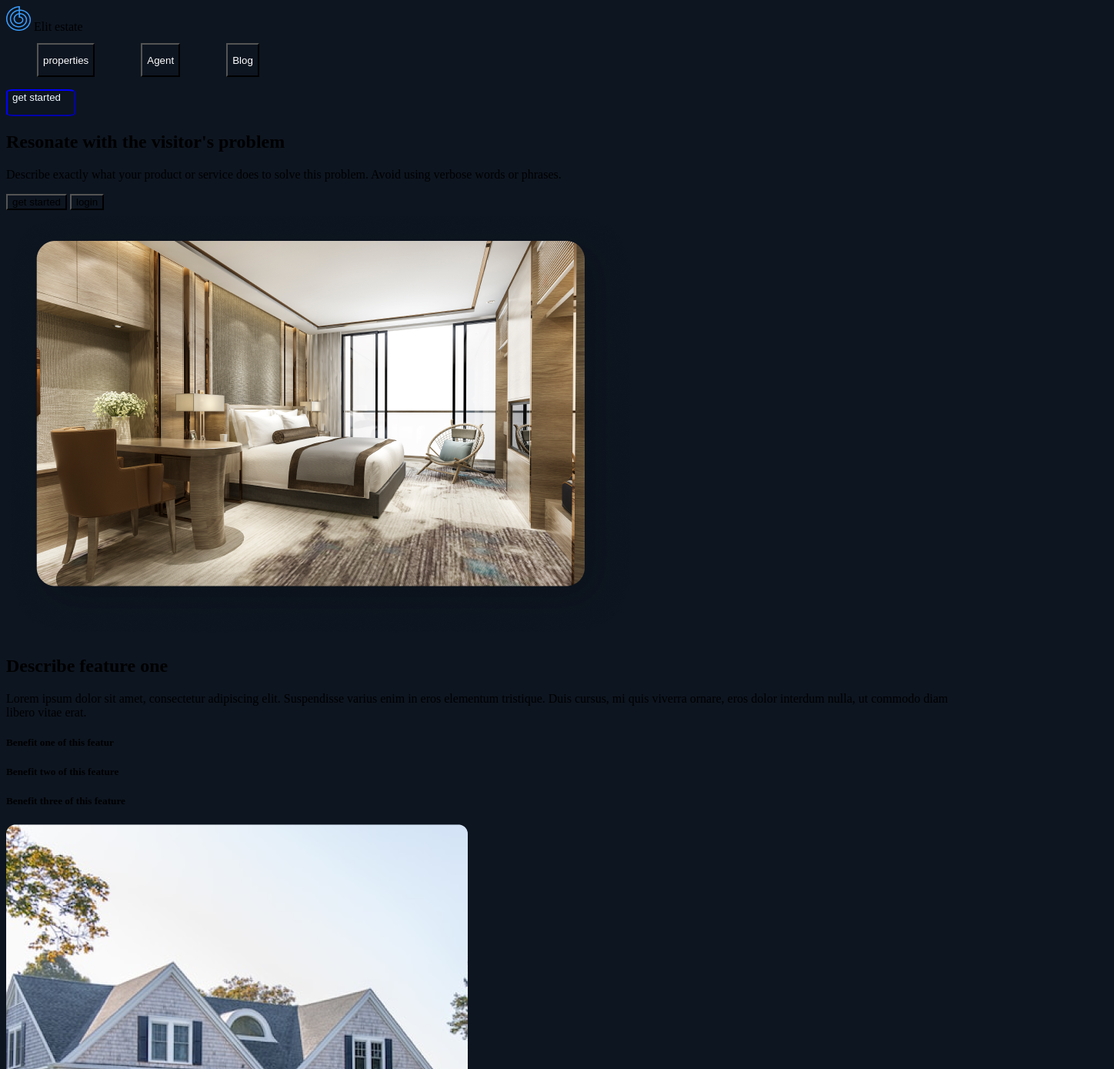
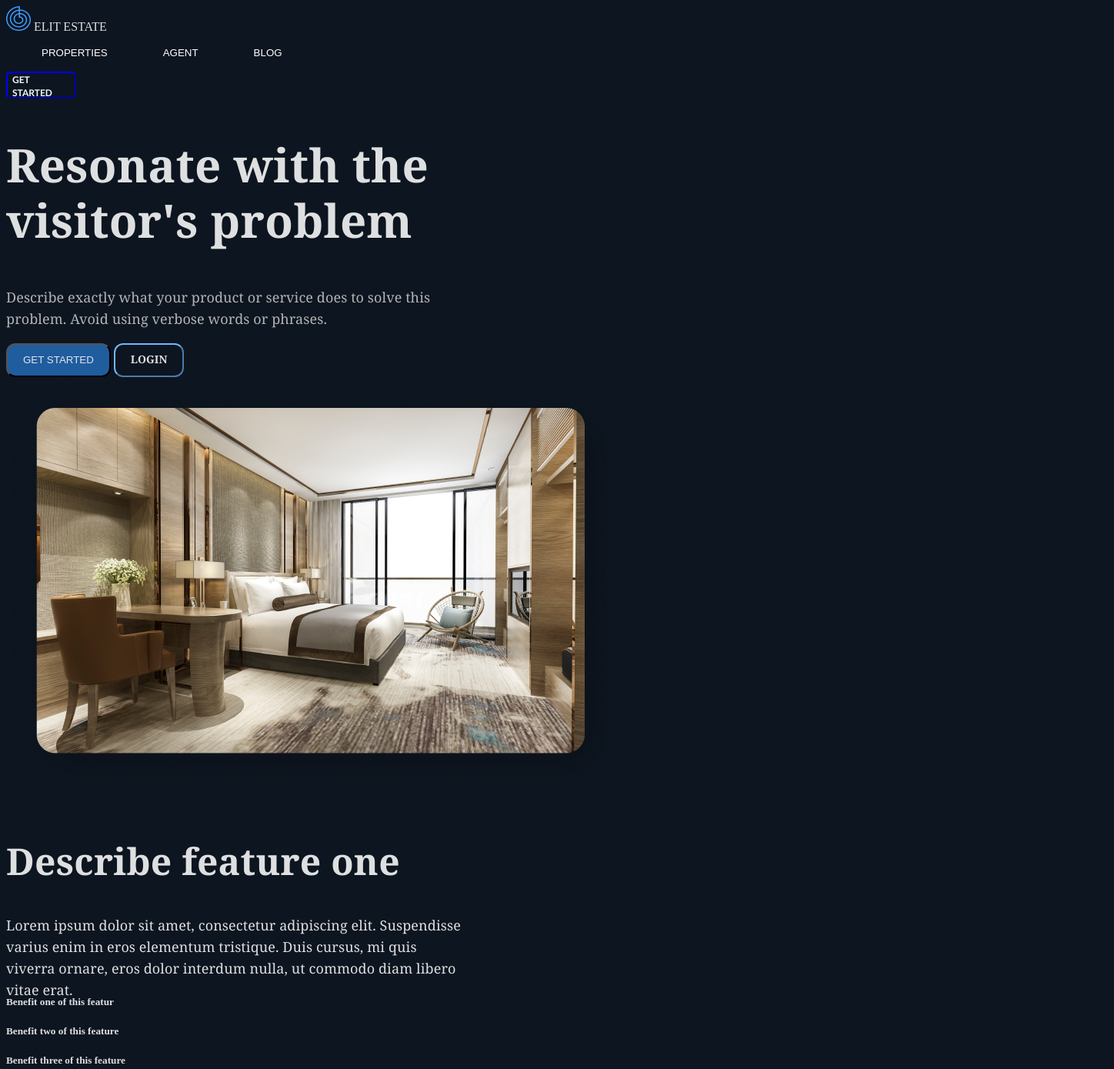
Before and after one commit to Augustine1000/landing-homepage, a plain HTML site: page landing main/index.html in a window 1280 px wide. Shown: the top 1389 px of the page at 77% size, 1448 px wide, since content can reach past the window. Drawn offline with Linux system fonts and the light colour scheme.

Commit message:
chore:setup up more designs

```diff
--- a/landing main/index.html
+++ b/landing main/index.html
@@ -28,19 +28,22 @@
     </header>
 
     <section id="login-pge">
+        <div class="one">
           <div class="login">
-            <h1>Resonate with the visitor's problem</h1>
-            <p>Describe exactly what your product or service does to solve this problem. Avoid using verbose words or phrases.</p>
+             <h1><b>Resonate with the visitor's problem</b></h1>
+             <p id="up">Describe exactly what your product or service does to solve this problem. Avoid using verbose words or phrases.</p>
              <button id="get-started" type="button">get started</button>
-            <button id="login" type="button">login</button>
+             <button id="loginup" type="button">login</button>
           </div>
           <div class="classic-suite">
              <img src="luxury-classic-modern-bedroom-suite-hotel 1.png" alt="classic modern suite">
          </div>
+        </div>
     </section>
 
     <section id="feature-one">
-        <h2>Describe feature one</h2>
+        <div class="then">
+          <h2><b>Describe feature one</b></h2>
           <div class="properties-grid">
              <div class="explanation-feature-1">
                  <p>Lorem ipsum dolor sit amet, consectetur adipiscing elit. Suspendisse varius enim in eros elementum tristique. Duis cursus, mi quis viverra ornare, eros dolor interdum nulla, ut commodo diam libero vitae erat.</p>
@@ -50,6 +53,7 @@
              </div>
              <div class="house-one">
                  <img src="Image.png" alt="house-one">
+             </div>
           </div>
         </div>
     </section>
--- a/landing main/style.css
+++ b/landing main/style.css
@@ -1,6 +1,9 @@
 * {
     background-color: #0D1520;
-
+    width: auto;
+    height: auto;
+    gap: 0px;
+    opacity: 0px;
     gap: 0px;
     opacity: 0px;
 
@@ -9,21 +12,23 @@
 
     gap: 0px;
     justify-content: space-between;
-     opacity: 0px;
+    opacity: 0px;
 }
 
 .logo {
-    width: 151px;
-    height: 32px;
-    gap: var(--spacing3);
+    width: auto;
+    height: auto;
+    gap: 12px;
     opacity: 0px;
+    color: #EEEE;
+    text-transform: uppercase;
 
 }
 
 .nav-links,.btn {
     display: flex;
-    width: 481px;
-    height: 44px;
+    width: auto;
+    height: auto;
     gap: 60px;
     opacity: 0px;
 
@@ -32,19 +37,205 @@
 #properties,#Agent,#Blog{
     color: white;
     font-family:sans-serif ;
+    border:none ;
+    text-transform: uppercase;
 }
 
 .btn{
-    width:90px;
+    width: 91px;
     height: 35px;
+    gap: 0px;
+    opacity: 0px;
     border-color: blue;
     border-radius: 10%;
     color: aliceblue;
+    text-transform: uppercase;
+    font-family: 'Gill Sans';
+    font-size: 12px;
+    font-weight: 600;
+    line-height: 16.8px;
+    text-align: left;
+
 
 }
 
 
 #login-page{
     height:3px;
+    width:1,440px;
+    height:auto;
+    padding: 112px 112px 0px;
+    gap: 0px;
+    opacity: 0px;
+
 
 }
+
+.one{
+    width: 1280px;
+    height: auto;
+    gap: 0px;
+    justify-content:space-between;
+    opacity: 0px;
+
+}
+
+.classic-suite{
+    width: 712.31px;
+    height: 448.49px;
+    gap: 0px;
+    border-radius: 24px;
+    opacity: 0px;
+
+
+
+
+}
+.login{
+    width: 567.69px;
+    height: auto;
+    gap: 36px;
+    opacity: 0px;
+}
+
+h1{
+    width: 567.69px;
+    height: 144px;
+    gap: 0px;
+    opacity: 0px;
+    font-family:Georgia;
+    font-size: 60px;
+    font-weight: 700;
+    line-height: 72px;
+    letter-spacing: 0.005em;
+    text-align: left;
+    color: #EEEE;
+
+}
+
+#up{
+    width: 567.69px;
+    height: 56px;
+    gap: 0px;
+    opacity: 0px;
+    font-family: Georgia;
+    font-size: 18px;
+    font-weight: 500;
+    line-height: 28px;
+    letter-spacing: 0.005em;
+    text-align: left;
+    color: #B4B4B4;
+}
+
+#loginup,#get-started{
+    width: auto(226px);
+    height: auto(44px);
+    gap: 10px;
+    opacity: 0px;
+
+}
+
+
+#loginup{
+    width: auto(85px);
+    height: 44px;
+    padding: 0px 20px 0px 20px;
+    gap: 0px;
+    border-radius: 12px;
+    border: 1px 0px 0px 0px;
+    opacity: 0px;
+    font-family: Georgia;
+    font-size: 14px;
+    font-weight: 600;
+    line-height: 16.8px;
+    text-align: left;
+    color: #EEEE;
+    border-color:#70B8FF;
+    text-transform: uppercase;
+
+}
+
+
+#get-started{
+    width:auto(131px);
+    text-transform: uppercase;
+    height: 44px;
+    padding: 0px 20px 0px 20px;
+    gap: 0px;
+    border-radius: 12px;
+    opacity: 0px;
+    background-color: #205D9E;
+    color: #EEEE;
+}
+
+
+
+#feature-one{
+    width: 1440px;
+    height:auto;
+    padding: 112px 0px 112px 0px;
+    gap: 0px;
+    opacity: 0px;
+
+}
+
+.then{
+    width: 1280px;
+    height: auto ;
+    gap: 80px;
+    opacity: 0px;
+    color: #EEEE;
+
+}
+
+h2,.explanation-feature-1{
+    width:600px;
+    height: auto;
+    gap: 32px;
+    opacity: 0px;
+}
+
+h2{
+    width: 600px;
+    height: 58px;
+    gap: 0px;
+    opacity: 0px;
+    font-family: Georgia;
+    font-size: 48px;
+    font-weight: 700;
+    line-height: 57.6px;
+    letter-spacing: 0.005em;
+    text-align: left;
+
+}
+
+p{
+    width: 600px;
+    height: 84px;
+    gap: 0px;
+    opacity: 0px;
+    font-family: Georgia;
+    font-size: 18px;
+    font-weight: 500;
+    line-height: 28px;
+    letter-spacing: 0.005em;
+    text-align: left;
+
+}
+
+h5{
+    width: auto;
+    height:auto;
+    gap: 16px;
+    opacity: 0px;
+
+}
+
+#house-one{
+    width: 600px;
+    height: 640px;
+    gap: 0px;
+    border-radius:12px;
+    opacity: 0px;
+
+}
```
Lines whose indentation alone changed are shown as unchanged.
